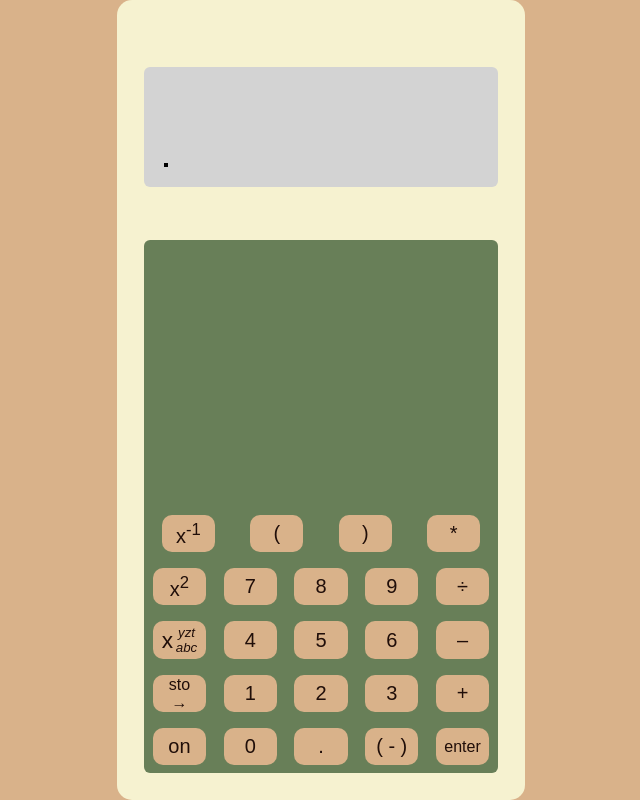
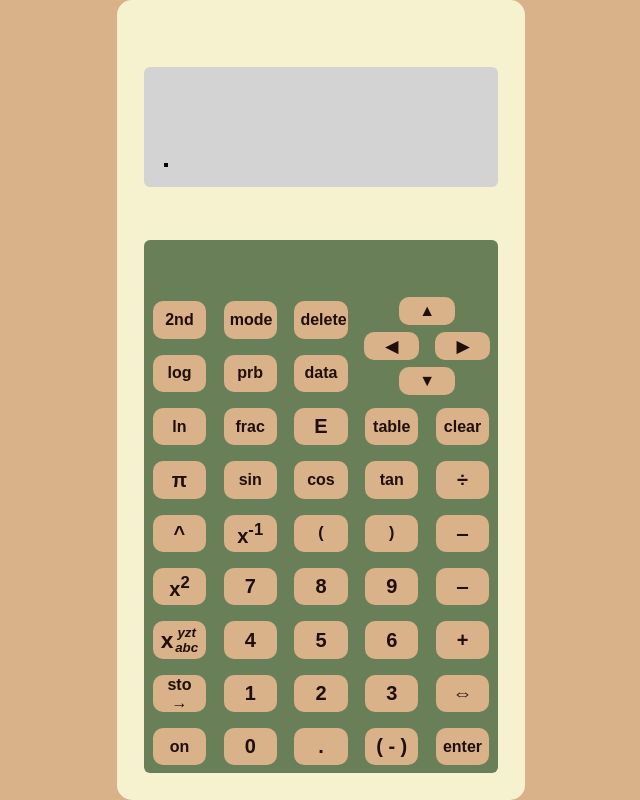
Before and after one commit to mikad74/calculator, a website: page index.html in a window 1280 px wide. Shown: the whole page, without its empty margins (319-959 px from the left). Drawn offline with Linux system fonts and the light colour scheme.

Commit message:
added all buttons, Most are not functional and will break the program

```diff
--- a/css/style.css
+++ b/css/style.css
@@ -99,13 +99,20 @@ body {
 
 
 .buttonbox button {
-  font-size: 15pt;
+  font-size: 12pt;
+  font-weight: 600;
   margin: 6pt;
   border: 0;
   border-radius: 10px;
   color: #200e09;
   width: 15%;
   background-color: #d9b28a;
+}
+
+.button-row .const-btn,
+.button-row .operator-btn,
+.button-row .num-btn {
+  font-size: 15pt;
 }
 
 .button-row .store-var-btn,
@@ -132,3 +139,48 @@ body {
   font-size: 10pt;
   font-style: italic;
 }
+.final-row {
+  height: 20%;
+  display: flex;
+}
+
+.button-div {
+  display: flex;
+  flex-direction: column;
+  flex: 1;
+}
+
+.button-div .button-row button {
+  width: 25%;
+}
+
+.button-div .buttonRow {
+  height: 100%;
+}
+
+.dpad {
+  display: flex;
+  flex-direction: column;
+  width: 40%;
+}
+
+.dpad-up,
+.dpad-left-right,
+.dpad-down {
+  display: flex;
+  justify-content: space-evenly;
+  align-items: center;
+  height: 33%;
+}
+
+.dpad-up button,
+.dpad-down button {
+  width: 40%;
+  height: 80%;
+}
+
+
+.dpad-left-right button {
+  width: 80%;
+  height: 80%;
+}
--- a/js/calculator.js
+++ b/js/calculator.js
@@ -110,31 +110,34 @@ const calculator = {
     catch(err) {
       this.saveState = this.displayBuffer;
       this.displayBuffer.innerHTML = `<div class='error'>${err}</div>`
-      console.log("syntax error")
+      console.log(err)
 
     }
   },
   updateDisplay: function () {
     let parsed = parser(this.rawBuffer);
+    console.log(parsed)
     let openBracketCounter = 0;
     let lastIncrement = 0;
     let exponentiating = false;
     let exponentCounter = 0;
-    for (let i = 0; i <= parsed.length; i++) {
+    for (let i = 0; i < parsed.length; i++) {
       if (parsed[i] === "(") {
+        openBracketCounter++;
         if (exponentiating) {
           parsed[i] = "<sup>";
-          exponentCounter = openBracketCounter;
+          exponentCounter ++;
         }
-        openBracketCounter++;
         lastIncrement = i;
       }
+      console.log(exponentCounter, exponentiating, i)
       if (parsed[i] === ")") {
-        openBracketCounter--;
         if (exponentiating && openBracketCounter === exponentCounter) {
           parsed[i] = "</sup>";
-          exponentiating = false;
+          exponentCounter --
         }
+        if (exponentCounter === 0) exponentiating = false;
+        openBracketCounter--;
         // else if (lastIncrement === i - 2) {
         //   // remove the brackets
         //   parsed[i] = "";
@@ -143,8 +146,10 @@ const calculator = {
       }
       if (parsed[i] === "^") {
         exponentiating = true;
+        parsed[i] = ""
       }
     }
+    console.log(parsed)
     this.lineInput.innerHTML = parsed.join("");
   },
   add: function (a, b) {
--- a/js/main.js
+++ b/js/main.js
@@ -55,8 +55,9 @@ const setupButtons = function () {
   const numRowFunctions = ["store-var", "variable", "square"];
   const numRowFunctionSymbols = ["sto \u2192", "<span class='var-button-1'>x</span><span class='var-button-2'><div>yzt</div><div>abc</div></span>", "x<sup>2</sup>"];
   const numRowFunctionsRaw = ["\u2192", undefined, "^(2)"];
-  const primaryOperations = ["add", "subtract", "multiply", "divide"];
+  const primaryOperations = ["rewrite","add", "subtract", "multiply", "divide"];
   const primaryOperatorSymbol = [
+    symbols["rewrite"],
     symbols["add"],
     symbols["subtract"],
     symbols["divide"],
@@ -112,6 +113,11 @@ const setupButtons = function () {
   }
   let firstFunctionRow = [];
   firstFunctionRow.push({
+    labelText: "^",
+    classes: ["operator-btn", "exponentiate-btn"],
+    rawText: `^(`,
+  });
+  firstFunctionRow.push({
     labelText: "x<sup>-1</sup>",
     classes: ["operator-btn", "inverse-btn"],
     rawText: `^(${symbols.negate}1)`,
@@ -125,12 +131,129 @@ const setupButtons = function () {
     classes: ["bracket-btn", "close-bracket-btn"],
   });
   firstFunctionRow.push({
-    labelText: `${primaryOperatorSymbol[3]}`,
+    labelText: `${primaryOperatorSymbol[2]}`,
     classes: ["operator-btn", `${primaryOperations[3]}-btn`],
   });
-  const buttonRowDiv = setupButtonRow(firstFunctionRow);
-  buttonRowDiv.classList.add("buttonRow");
-  buttonBox.appendChild(buttonRowDiv);
+  const firstRowDiv = setupButtonRow(firstFunctionRow);
+  firstRowDiv.classList.add("buttonRow");
+  buttonBox.appendChild(firstRowDiv);
+  let secondFunctionRow = [];
+  secondFunctionRow.push({
+    labelText: "\u03c0",
+    classes: ["const-btn", "pi-btn"],
+  });
+  secondFunctionRow.push({
+    labelText: "sin",
+    classes: ["func-btn", "sin-btn"],
+  });
+  secondFunctionRow.push({
+    labelText: "cos",
+    classes: ["func-btn", "cos-btn"],
+  });
+  secondFunctionRow.push({
+    labelText: "tan",
+    classes: ["func-btn", "tan-btn"],
+  });
+  secondFunctionRow.push({
+    labelText: `${primaryOperatorSymbol[3]}`,
+    classes: ["operator-btn", `${primaryOperations[4]}-btn`],
+  });
+  const secondRowDif = setupButtonRow(secondFunctionRow);
+  secondRowDif.classList.add("buttonRow");
+  buttonBox.appendChild(secondRowDif);
+  let thirdFunctionRow = [];
+  thirdFunctionRow.push({
+    labelText: "ln",
+    classes: ["func-btn", "ln-btn"],
+  });
+  thirdFunctionRow.push({
+    labelText: "frac",
+    classes: ["layout-btn", "frac-btn"],
+  });
+  thirdFunctionRow.push({
+    labelText: "E",
+    classes: ["operator-btn", "e-btn"],
+  });
+  thirdFunctionRow.push({
+    labelText: "table",
+    classes: ["special-btn", "table-btn"],
+  });
+  thirdFunctionRow.push({
+    labelText: "clear",
+    classes: ["special-btn", "clear-btn"],
+  });
+  const thirdRowDif = setupButtonRow(thirdFunctionRow);
+  thirdRowDif.classList.add("buttonRow");
+  buttonBox.appendChild(thirdRowDif);
+  let fourthFunctionRow = []
+  fourthFunctionRow.push({
+    labelText: "2nd",
+    classes: ["special-btn", "shift-btn"],
+  });
+  fourthFunctionRow.push({
+    labelText: "mode",
+    classes: ["special-btn", "mode-btn"],
+  });
+  fourthFunctionRow.push({
+    labelText: "delete",
+    classes: ["special-btn", "delet-btn"],
+  });
+  let fifthFunctionRow = []
+  fifthFunctionRow.push({
+    labelText: "log",
+    classes: ["func-btn", "log-btn"],
+  });
+  fifthFunctionRow.push({
+    labelText: "prb",
+    classes: ["special-btn", "prb-btn"],
+  });
+  fifthFunctionRow.push({
+    labelText: "data",
+    classes: ["special-btn", "data-btn"],
+  });
+
+  const fourthRowDiv = setupButtonRow(fourthFunctionRow)
+  fourthRowDiv.classList.add('buttonRow')
+  const fifthRowDiv = setupButtonRow(fifthFunctionRow)
+  fifthRowDiv.classList.add('buttonRow')
+  const finalRowDif = document.createElement('div')
+  const buttonDiv = document.createElement('div')
+  buttonDiv.appendChild(fourthRowDiv)
+  buttonDiv.appendChild(fifthRowDiv)
+  buttonDiv.classList.add('button-div')
+  const dpadDiv = document.createElement('div')
+  dpadDiv.classList.add("dpad")
+  const dpadUp = document.createElement('div')
+  const dpadLeftRight = document.createElement('div')
+  const dpadDown = document.createElement('div')
+  const upButton = document.createElement('button')
+  upButton.innerText = "\u25b2"
+  upButton.classList.add("dpad-button")
+  dpadUp.appendChild(upButton)
+  const leftButton = document.createElement('button')
+  leftButton.classList.add("dpad-button")
+  leftButton.innerText = "\u25c0"
+  const rightButton = document.createElement('button')
+  rightButton.classList.add("dpad-button")
+  rightButton.innerText = "\u25b6"
+  dpadLeftRight.appendChild(leftButton)
+  dpadLeftRight.appendChild(rightButton)
+  const downButton = document.createElement('button')
+  downButton.classList.add("dpad-button")
+  downButton.innerText = "\u25bc"
+  dpadDown.appendChild(downButton)
+  dpadUp.appendChild(upButton)
+  dpadUp.classList.add('dpad-up')
+  dpadDiv.appendChild(dpadUp)
+  dpadDiv.appendChild(dpadLeftRight)
+  dpadLeftRight.classList.add('dpad-left-right')
+  dpadDiv.appendChild(dpadDown)
+  dpadDown.classList.add('dpad-down')
+  finalRowDif.appendChild(buttonDiv)
+  finalRowDif.appendChild(dpadDiv)
+  finalRowDif.classList.add("final-row")
+  buttonBox.appendChild(finalRowDif)
+
 };
 
 calculator.setupDisplay();
--- a/js/symbols.js
+++ b/js/symbols.js
@@ -1,6 +1,7 @@
 // Script that defines all symbols used in the program.
 
 const symbols = {
+  rewrite: "\u21d4",
   add: "+",
   subtract: "\u2012",
   multiply: "*",
```
